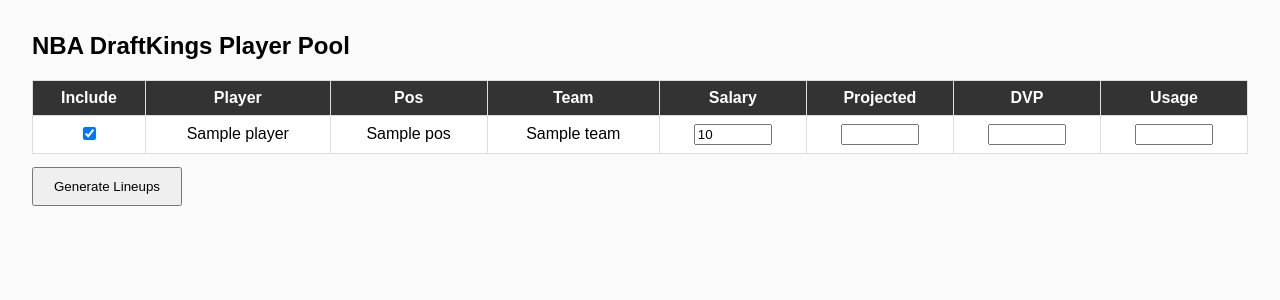
After one commit to ktwom22/nba, a Flask app: template templates/player_pool.html in a window 1280 px wide. The commit adds this page. Shown: the top 300 px of the page. Run offline with Flask 2, Linux system fonts and the light colour scheme; the template is opened without the code that fills it: most values are stand-ins (such as "Sample title", 1, 10 or a date in 2020).

Commit message:
fix a bunch of files

```diff
--- a/app.py
+++ b/app.py
@@ -3,74 +3,47 @@ from lineup_optimizer import load_players, generate_top_k
 import os
 
 app = Flask(__name__)
-
 SHEET_URL = "https://docs.google.com/spreadsheets/d/e/2PACX-1vTF0d2pT0myrD7vjzsB2IrEzMa3o1lylX5_GYyas_5UISsgOud7WffGDxSVq6tJhS45UaxFOX_FolyT/pub?gid=324730904&single=true&output=csv"
 
-@app.route("/")
-def home():
-    return """
-    <h2>🏀 NBA DraftKings Lineup Optimizer</h2>
-    <form action='/optimize'>
-        <label>Number of lineups (1–50): </label>
-        <input type='number' name='n' value='5' min='1' max='50'/><br><br>
+@app.route("/", methods=["GET"])
+def player_pool():
+    players = load_players(SHEET_URL)
+    return render_template("player_pool.html", players=players)
 
-        <label>Teams to include (comma separated, leave blank for all): </label>
-        <input type='text' name='include_teams' placeholder='DEN,BOS,LAL'/><br><br>
-
-        <label>Teams to exclude (comma separated): </label>
-        <input type='text' name='exclude_teams' placeholder='NYK,CHI'/><br><br>
-
-        <label>Positions to include (comma separated, e.g., PG,SG,SF,PF,C): </label>
-        <input type='text' name='include_pos' placeholder='PG,SG,SF'/><br><br>
-
-        <button type='submit'>Optimize</button>
-    </form>
-    """
-
-@app.route("/optimize")
+@app.route("/optimize", methods=["POST"])
 def optimize():
-    n = int(request.args.get("n", 5))
-    include_teams = request.args.get("include_teams", "").upper().replace(" ", "").split(",")
-    exclude_teams = request.args.get("exclude_teams", "").upper().replace(" ", "").split(",")
-    include_pos = request.args.get("include_pos", "").upper().replace(" ", "").split(",")
-
-    players = load_players(SHEET_URL)
-
-    # Apply filters
-    if include_teams != [""]:
-        players = [p for p in players if p.get("TEAM", "").upper() in include_teams]
-    if exclude_teams != [""]:
-        players = [p for p in players if p.get("TEAM", "").upper() not in exclude_teams]
-    if include_pos != [""]:
-        players = [p for p in players if p["POS"].upper() in include_pos]
+    count = int(request.form.get("player_count"))
+    players = []
+    for i in range(count):
+        if request.form.get(f"include_{i}"):
+            players.append({
+                "PLAYER": request.form[f"player_{i}"],
+                "POS": request.form[f"pos_{i}"],
+                "TEAM": request.form[f"team_{i}"],
+                "SALARY": float(request.form[f"salary_{i}"]),
+                "PROJECTED": float(request.form[f"proj_{i}"]),
+                "DVP": float(request.form.get(f"dvp_{i}",0)),
+                "USAGE": float(request.form.get(f"usage_{i}",0))
+            })
 
     if len(players) < 8:
-        return "<h3>❌ Not enough players loaded after filters.</h3>"
+        return "<h3>❌ Not enough players selected.</h3>"
 
-    results = generate_top_k(players, n)
-    if not results:
-        return "<h3>⚠️ No feasible lineups found.</h3>"
-
+    results = generate_top_k(players, 10)
     formatted = []
-    for i, r in enumerate(results, 1):
+    for i,r in enumerate(results,1):
         formatted.append({
             "num": i,
             "salary": int(r["salary"]),
-            "proj": round(r["projected"], 2),
-            "players": [
-                {
-                    "slot": slot,
-                    "name": p["PLAYER"],
-                    "pos": p["POS"],
-                    "salary": int(p["SALARY"]),
-                    "proj": round(p["PROJECTED"], 1)
-                }
+            "proj": round(r["projected"],2),
+            "players":[
+                {"slot": slot, "name": p["PLAYER"], "pos": p["POS"],
+                 "salary": int(p["SALARY"]), "proj": round(p["PROJECTED"],1)}
                 for slot, p in zip(["PG","SG","SF","PF","C","G","F","UTIL"], r["lineup_players"])
             ]
         })
-
     return render_template("lineups.html", lineups=formatted)
 
 if __name__ == "__main__":
-    port = int(os.environ.get("PORT", 5000))
+    port = int(os.environ.get("PORT",5000))
     app.run(debug=True, host="0.0.0.0", port=port)
--- a/lineup_optimizer.py
+++ b/lineup_optimizer.py
@@ -10,7 +10,6 @@ UNDER_4K_THRESHOLD = 4000
 MAX_UNDER_4K = 2
 
 def load_players(sheet_url):
-    """Load and clean player data from Google Sheet CSV."""
     data = requests.get(sheet_url).text
     lines = data.strip().splitlines()
     reader = csv.reader(lines)
@@ -29,20 +28,18 @@ def load_players(sheet_url):
     rename_map = {}
     for col in df.columns:
         c = col.strip().upper()
-        if c == "POS":
-            rename_map[col] = "POS"
-        elif "PLAYER" in c:
-            rename_map[col] = "PLAYER"
-        elif "SALARY" in c:
-            rename_map[col] = "SALARY"
-        elif "PROJECTED" in c or "PROJ" in c:
-            rename_map[col] = "PROJECTED"
-        elif "TEAM" in c:
-            rename_map[col] = "TEAM"
+        if c == "POS": rename_map[col] = "POS"
+        elif "PLAYER" in c: rename_map[col] = "PLAYER"
+        elif "SALARY" in c: rename_map[col] = "SALARY"
+        elif "PROJECTED" in c or "PROJ" in c: rename_map[col] = "PROJECTED"
+        elif "DVP" in c: rename_map[col] = "DVP"
+        elif "USAGE" in c: rename_map[col] = "USAGE"
     df = df.rename(columns=rename_map)
 
-    df["SALARY"] = df["SALARY"].apply(lambda v: float(str(v).replace("$", "").replace(",", "").strip()) if pd.notna(v) else 0)
+    df["SALARY"] = pd.to_numeric(df["SALARY"].replace({'\$':'', ',':''}, regex=True))
     df["PROJECTED"] = pd.to_numeric(df["PROJECTED"], errors="coerce")
+    df["DVP"] = pd.to_numeric(df.get("DVP", 0))
+    df["USAGE"] = pd.to_numeric(df.get("USAGE", 0))
 
     df = df[df["SALARY"] > 0]
     df = df[df["PROJECTED"] > 0]
@@ -53,16 +50,18 @@ def load_players(sheet_url):
             "idx": int(idx),
             "PLAYER": str(row["PLAYER"]),
             "POS": str(row["POS"]).upper(),
+            "TEAM": row.get("TEAM",""),
             "SALARY": float(row["SALARY"]),
             "PROJECTED": float(row["PROJECTED"]),
-            "TEAM": str(row.get("TEAM", "")).upper()
+            "DVP": float(row.get("DVP",0)),
+            "USAGE": float(row.get("USAGE",0))
         })
     return players
 
 def player_fits_slot(pos, slot):
     allowed = {
         "PG": ["PG"], "SG": ["SG"], "SF": ["SF"], "PF": ["PF"], "C": ["C"],
-        "G": ["PG", "SG"], "F": ["SF", "PF"], "UTIL": ["PG","SG","SF","PF","C"]
+        "G": ["PG","SG"], "F": ["SF","PF"], "UTIL": ["PG","SG","SF","PF","C"]
     }
     return any(a in pos for a in allowed[slot])
 
@@ -71,46 +70,39 @@ def solve_one(players, exclusion_sets):
     x = {(p["idx"], s): pulp.LpVariable(f"x_{p['idx']}_{s}", cat="Binary")
          for p in players for s in SLOTS if player_fits_slot(p["POS"], s)}
 
-    prob += pulp.lpSum(x[i, s] * p["PROJECTED"]
-                       for p in players for s in SLOTS if (i := p["idx"], s) in x)
+    # Weight projected points by DVP and Usage
+    prob += pulp.lpSum(x[i,s] * (p["PROJECTED"] + 0.1*p["DVP"] + 0.1*p["USAGE"])
+                       for p in players for s in SLOTS if (i:=p["idx"], s) in x)
 
     for s in SLOTS:
-        prob += pulp.lpSum(x[i, s] for p in players if (i := p["idx"], s) in x) == 1
+        prob += pulp.lpSum(x[i,s] for p in players if (i:=p["idx"], s) in x) == 1
 
     for p in players:
-        prob += pulp.lpSum(x[p["idx"], s] for s in SLOTS if (p["idx"], s) in x) <= 1
+        prob += pulp.lpSum(x[p["idx"],s] for s in SLOTS if (p["idx"], s) in x) <= 1
 
-    prob += pulp.lpSum(x[i, s] * p["SALARY"]
-                       for p in players for s in SLOTS if (i := p["idx"], s) in x) <= SALARY_CAP
+    prob += pulp.lpSum(x[i,s]*p["SALARY"] for p in players for s in SLOTS if (i:=p["idx"], s) in x) <= SALARY_CAP
+    prob += pulp.lpSum(x[i,s] for p in players if p["SALARY"] < UNDER_4K_THRESHOLD
+                       for s in SLOTS if (i:=p["idx"], s) in x) <= MAX_UNDER_4K
 
-    prob += pulp.lpSum(x[i, s] for p in players if p["SALARY"] < UNDER_4K_THRESHOLD
-                       for s in SLOTS if (i := p["idx"], s) in x) <= MAX_UNDER_4K
-
-    for j, E in enumerate(exclusion_sets):
-        prob += pulp.lpSum(x[i, s] for i in E for s in SLOTS if (i, s) in x) <= len(E) - 1
+    for E in exclusion_sets:
+        prob += pulp.lpSum(x[i,s] for i in E for s in SLOTS if (i,s) in x) <= len(E)-1
 
     solver = pulp.PULP_CBC_CMD(msg=False)
     result = prob.solve(solver)
-    if pulp.LpStatus[result] != "Optimal":
-        return None
+    if pulp.LpStatus[result] != "Optimal": return None
 
-    chosen = {s: next(p for p in players if p["idx"] == i)
-              for (i, s), var in x.items() if pulp.value(var) == 1}
-
+    chosen = {s: next(p for p in players if p["idx"]==i) for (i,s), var in x.items() if pulp.value(var)==1}
     lineup = [chosen[s] for s in SLOTS]
-    return {
-        "lineup_players": lineup,
-        "salary": sum(p["SALARY"] for p in lineup),
-        "projected": sum(p["PROJECTED"] for p in lineup),
-        "player_idxs": set(p["idx"] for p in lineup)
-    }
+    return {"lineup_players": lineup,
+            "salary": sum(p["SALARY"] for p in lineup),
+            "projected": sum(p["PROJECTED"] for p in lineup),
+            "player_idxs": set(p["idx"] for p in lineup)}
 
 def generate_top_k(players, k=10):
     exclusion_sets, results = [], []
     for _ in range(k):
         sol = solve_one(players, exclusion_sets)
-        if not sol:
-            break
+        if not sol: break
         results.append(sol)
         exclusion_sets.append(sol["player_idxs"])
     return results
--- /dev/null
+++ b/templates/player_pool.html
@@ -0,0 +1,41 @@
+<!DOCTYPE html>
+<html>
+<head>
+  <title>NBA DraftKings Player Pool</title>
+  <style>
+    body { font-family: Arial, sans-serif; margin:2em; background:#fafafa; }
+    table { border-collapse: collapse; width: 100%; background: white; }
+    th, td { border:1px solid #ddd; padding:8px; text-align:center; }
+    th { background:#333; color:white; }
+    input[type=number]{width:70px;}
+  </style>
+</head>
+<body>
+  <h2>NBA DraftKings Player Pool</h2>
+  <form method="POST" action="/optimize">
+    <table>
+      <tr>
+        <th>Include</th><th>Player</th><th>Pos</th><th>Team</th>
+        <th>Salary</th><th>Projected</th><th>DVP</th><th>Usage</th>
+      </tr>
+      {% for p in players %}
+      <tr>
+        <td><input type="checkbox" name="include_{{ loop.index0 }}" checked></td>
+        <td>{{ p.PLAYER }}</td>
+        <td>{{ p.POS }}</td>
+        <td>{{ p.TEAM }}</td>
+        <td><input type="number" name="salary_{{ loop.index0 }}" value="{{ p.SALARY }}"></td>
+        <td><input type="number" name="proj_{{ loop.index0 }}" value="{{ p.PROJECTED }}"></td>
+        <td><input type="number" name="dvp_{{ loop.index0 }}" value="{{ p.DVP }}"></td>
+        <td><input type="number" name="usage_{{ loop.index0 }}" value="{{ p.USAGE }}"></td>
+        <input type="hidden" name="player_{{ loop.index0 }}" value="{{ p.PLAYER }}">
+        <input type="hidden" name="pos_{{ loop.index0 }}" value="{{ p.POS }}">
+        <input type="hidden" name="team_{{ loop.index0 }}" value="{{ p.TEAM }}">
+      </tr>
+      {% endfor %}
+    </table>
+    <input type="hidden" name="player_count" value="{{ players|length }}">
+    <button type="submit" style="margin-top:1em; padding:10px 20px;">Generate Lineups</button>
+  </form>
+</body>
+</html>
```
Also changed, not shown: templates/lineups.html (+16 -14 lines).
